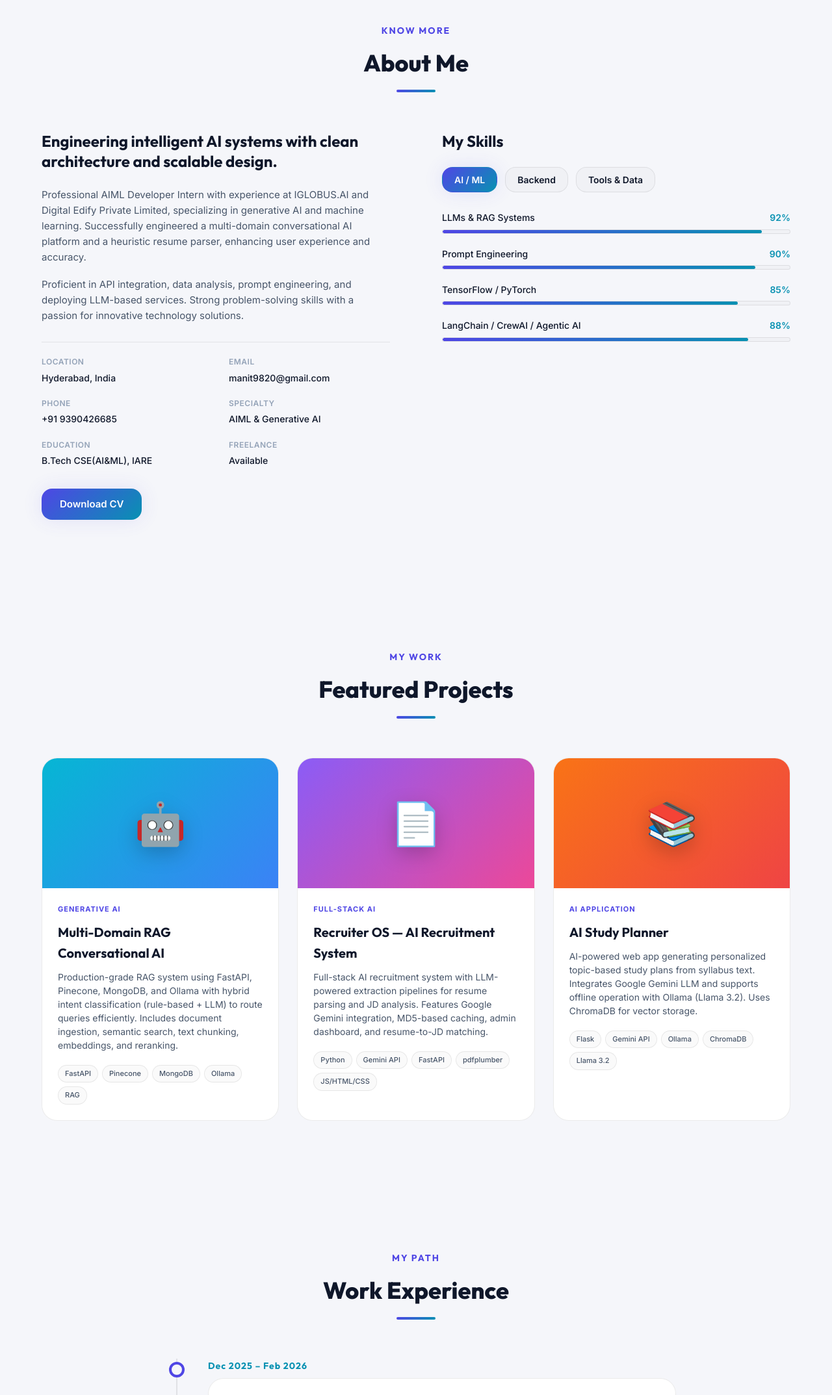
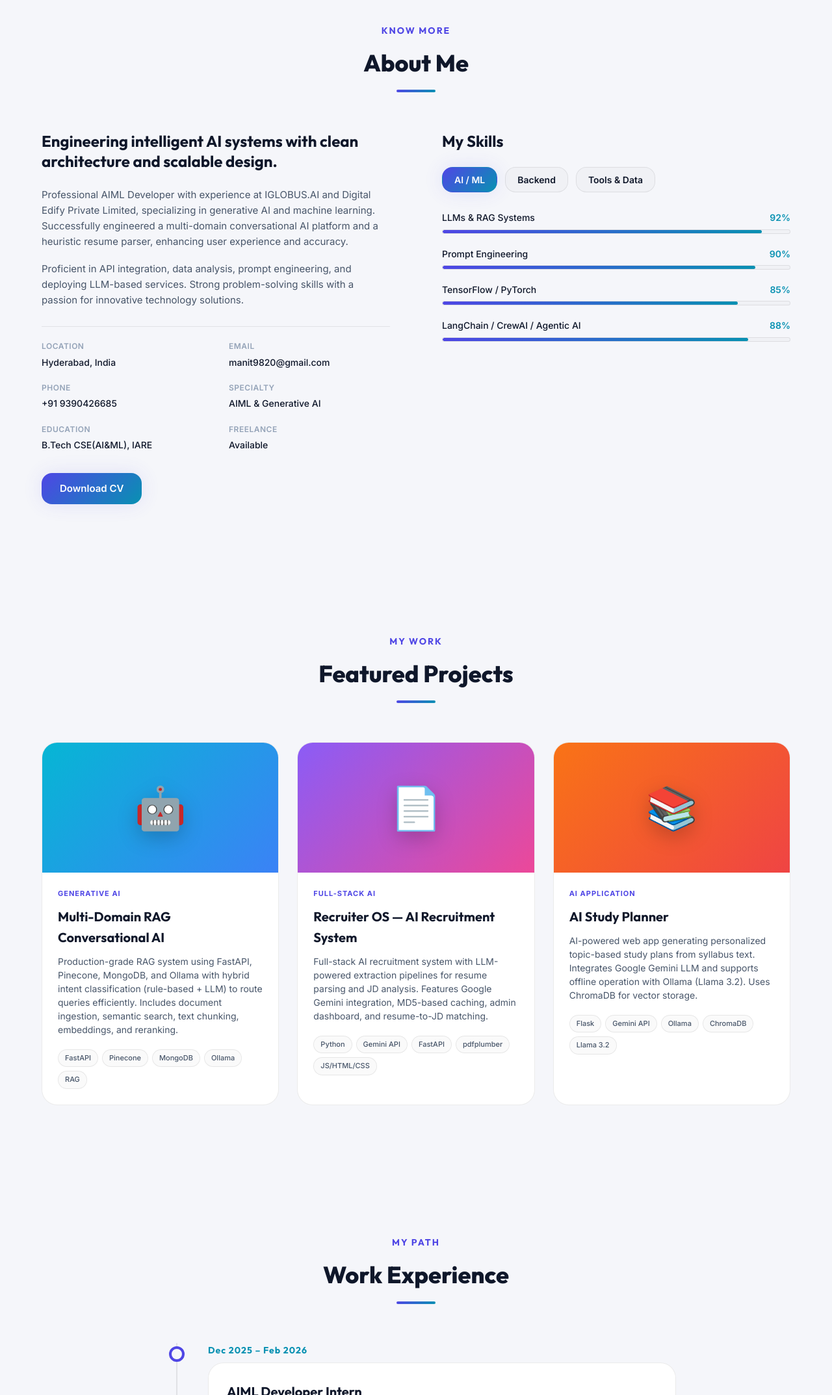
Before and after one commit to Mani-64/Portfolio, a website: page portfolio/index.html in a window 1280 px wide. Shown: the part 864-3011 px from the top of the page at 65% size. Drawn offline with Linux system fonts and the light colour scheme.

Commit message:
Update job title in about and experience sections

```diff
--- a/portfolio/index.html
+++ b/portfolio/index.html
@@ -105,7 +105,7 @@
                 <div class="about-info scroll-reveal">
                     <h3 class="about-headline">Engineering intelligent AI systems with clean architecture and scalable
                         design.</h3>
-                    <p class="about-text">Professional AIML Developer Intern with experience at IGLOBUS.AI and Digital
+                    <p class="about-text">Professional AIML Developer with experience at IGLOBUS.AI and Digital
                         Edify
                         Private Limited, specializing in generative AI and machine learning. Successfully engineered a
                         multi-domain conversational AI platform and a heuristic resume parser, enhancing user experience
@@ -304,7 +304,7 @@
                     <div class="timeline-dot"></div>
                     <div class="timeline-date">Dec 2025 – Feb 2026</div>
                     <div class="timeline-content">
-                        <h3>AIML Developer</h3>
+                        <h3>AIML Developer Intern</h3>
                         <h4>IGLOBUS.AI — Hitech City, Hyderabad</h4>
                         <p>Designed production-grade RAG systems with FastAPI, Pinecone, MongoDB & Ollama. Implemented
                             hybrid intent classification, LLM-powered resume parsing, conversation state management, and
```
